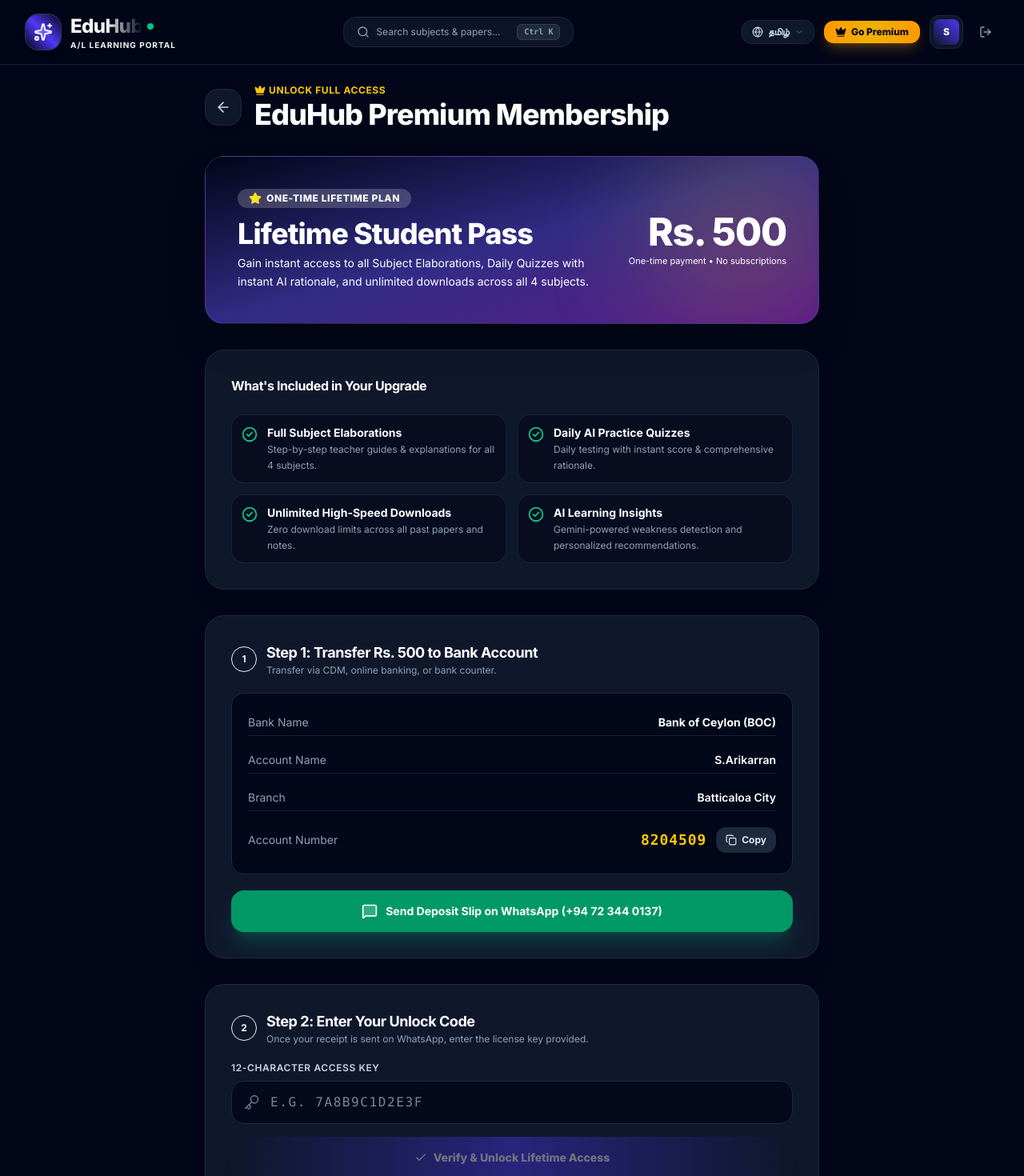
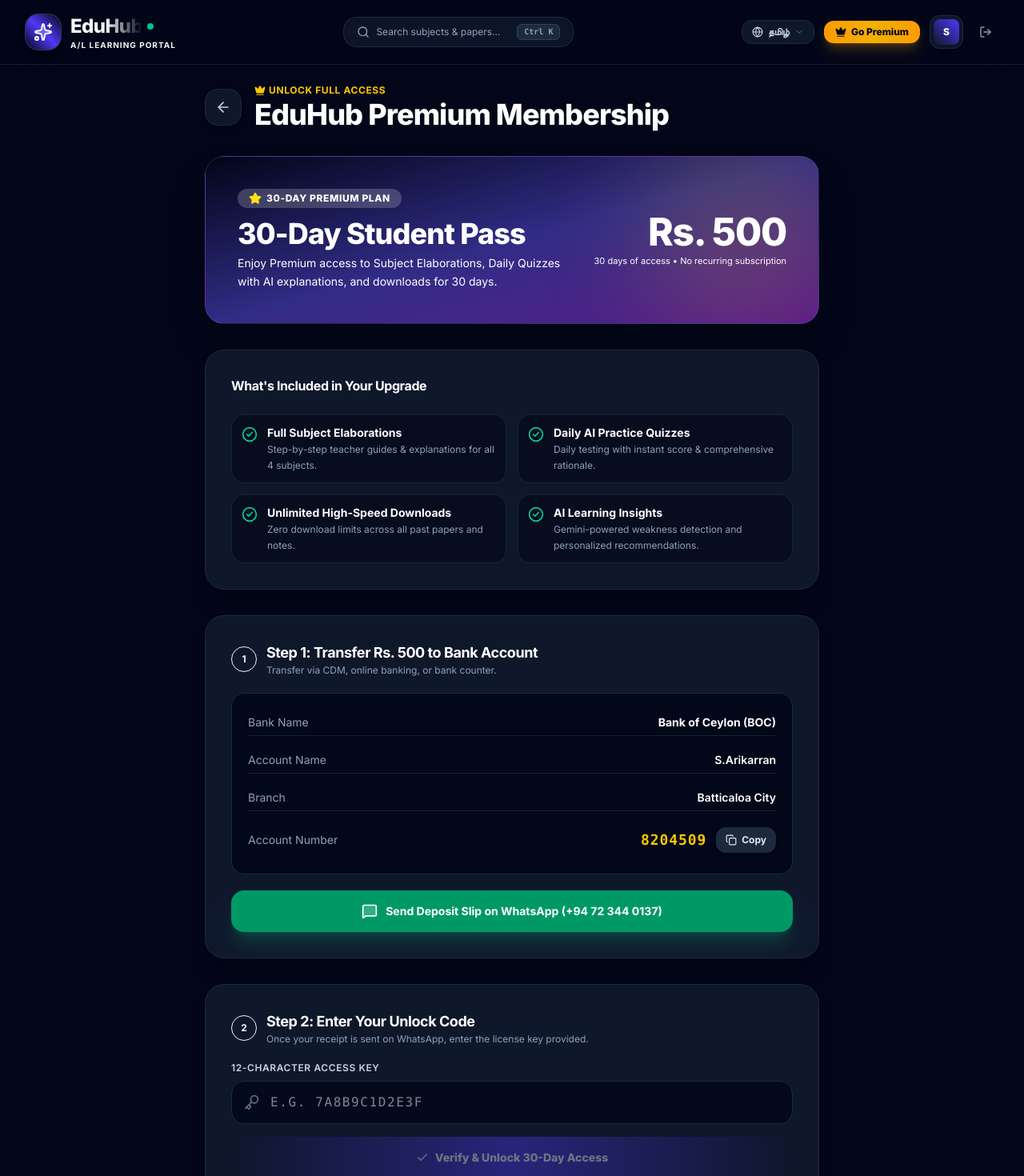
Before and after one commit to adksoftwares/al-platform, a React (Vite) app in the folder web/: page /payment in a window 1280 px wide. Shown: the top 1470 px of the page at 80% size. Built offline with nearby package versions, Linux system fonts and the light colour scheme; no server answers; the database is empty; sample sign-in values are in the browser's storage.

Commit message:
Use server-verified premium redemption and correct plan duration copy

```diff
--- a/web/src/pages/student/PaymentPage.tsx
+++ b/web/src/pages/student/PaymentPage.tsx
@@ -1,12 +1,10 @@
 import React, { useState } from 'react';
 import { useNavigate } from 'react-router-dom';
 import { ArrowLeft, Crown, Check, Copy, MessageSquare, Key, CheckCircle2, AlertCircle, Loader2, Star } from 'lucide-react';
-import { ref, get, update } from 'firebase/database';
-import { database } from '../../config/firebase';
 import { useAuth } from '../../context/AuthContext';
 
 export const PaymentPage: React.FC = () => {
-  const { currentUser, unlockPremium, isPremium } = useAuth();
+  const { currentUser, redeemPremiumCode, isPremium } = useAuth();
   const navigate = useNavigate();
 
   const [accessCode, setAccessCode] = useState('');
@@ -40,34 +38,13 @@
     setSuccessMessage('');
 
     try {
-      const codeRef = ref(database, `admin_settings/premium_codes/${cleanCode}`);
-      const snapshot = await get(codeRef);
-
-      if (snapshot.exists()) {
-        const codeData = snapshot.val();
-        if (codeData.isUsed) {
-          setErrorMessage('This code has already been redeemed.');
-        } else {
-          // Mark code as used
-          await update(codeRef, {
-            isUsed: true,
-            usedBy: currentUser.uid,
-            usedAt: Date.now(),
-          });
-
-          // Upgrade user to premium
-          await unlockPremium();
-
-          setSuccessMessage('Code verified successfully! Premium features unlocked forever.');
-          setTimeout(() => {
-            navigate('/dashboard');
-          }, 2000);
-        }
-      } else {
-        setErrorMessage('Invalid access code. Please check with admin and try again.');
-      }
-    } catch (err: any) {
-      setErrorMessage(`Error verifying code: ${err.message || 'Network error'}`);
+      await redeemPremiumCode(cleanCode);
+      setSuccessMessage('Code verified successfully! Your 30-day Premium access is now active.');
+      setTimeout(() => {
+        navigate('/dashboard');
+      }, 2000);
+    } catch (err: unknown) {
+      setErrorMessage(err instanceof Error ? err.message : 'Could not verify the access code. Please try again.');
     } finally {
       setIsVerifying(false);
     }
@@ -103,7 +80,7 @@
           <div className="inline-flex p-5 rounded-3xl bg-gradient-to-tr from-yellow-500 to-amber-500 text-slate-950 shadow-2xl shadow-yellow-500/30 mb-2">
             <Crown className="w-12 h-12 fill-slate-950" />
           </div>
-          <h3 className="text-2xl sm:text-3xl font-black text-white">You Have Lifetime Premium!</h3>
+          <h3 className="text-2xl sm:text-3xl font-black text-white">Your 30-Day Premium Is Active</h3>
           <p className="text-sm text-slate-300 max-w-md mx-auto leading-relaxed">
             Your student account has unrestricted access to all Subject Elaborations, Daily AI Quizzes, unlimited PDF downloads, and advanced learning analytics.
           </p>
@@ -124,17 +101,17 @@
               <div>
                 <div className="inline-flex items-center gap-1.5 px-3.5 py-1 rounded-full bg-white/20 backdrop-blur-md text-xs font-black uppercase tracking-wider mb-3">
                   <Star className="w-4 h-4 fill-yellow-300 text-yellow-300" />
-                  <span>One-Time Lifetime Plan</span>
+                  <span>30-Day Premium Plan</span>
                 </div>
-                <h2 className="text-3xl sm:text-4xl font-black tracking-tight">Lifetime Student Pass</h2>
+                <h2 className="text-3xl sm:text-4xl font-black tracking-tight">30-Day Student Pass</h2>
                 <p className="text-xs sm:text-sm text-brand-100 mt-1.5 max-w-md leading-relaxed">
-                  Gain instant access to all Subject Elaborations, Daily Quizzes with instant AI rationale, and unlimited downloads across all 4 subjects.
+                  Enjoy Premium access to Subject Elaborations, Daily Quizzes with AI explanations, and downloads for 30 days.
                 </p>
               </div>
 
               <div className="text-left sm:text-right shrink-0">
                 <span className="text-4xl sm:text-5xl font-black tracking-tight">Rs. 500</span>
-                <span className="block text-[11px] text-brand-200 mt-1">One-time payment • No subscriptions</span>
+                <span className="block text-[11px] text-brand-200 mt-1">30 days of access • No recurring subscription</span>
               </div>
             </div>
           </div>
@@ -291,7 +268,7 @@
                 ) : (
                   <>
                     <Check className="w-4 h-4" />
-                    <span>Verify & Unlock Lifetime Access</span>
+                    <span>Verify & Unlock 30-Day Access</span>
                   </>
                 )}
               </button>
```
